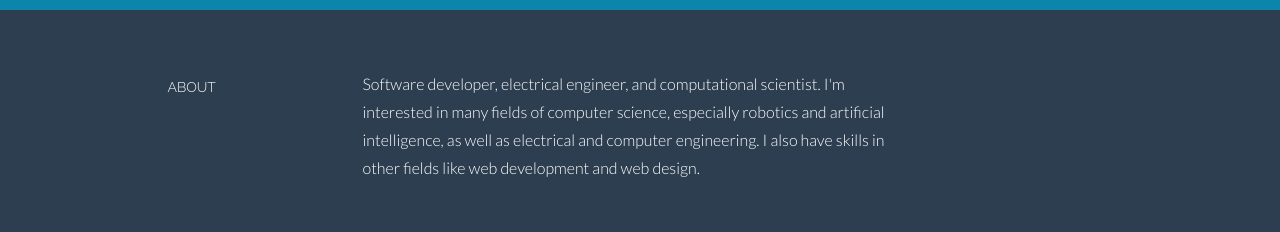
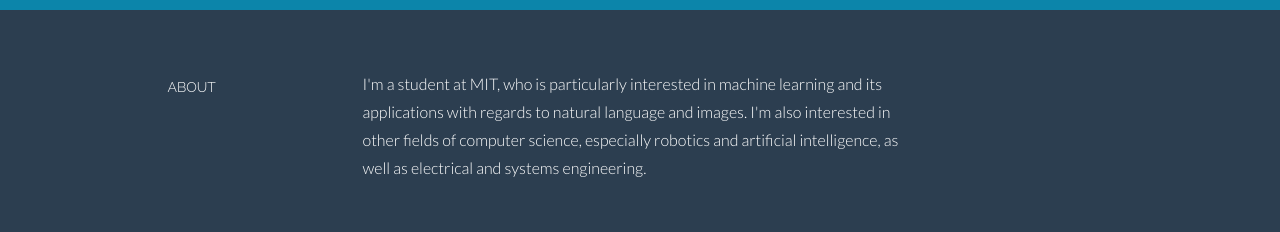
Before and after one commit to clhuang/clhuang.github.io, a plain HTML site: page data/index.html in a window 1280 px wide. Shown: the part 370-602 px from the top of the page. Drawn offline with nearby package versions, Linux system fonts and the light colour scheme; files that its build step writes are made by us from their sources; files whose address does not match are found by name; a web font is replaced by a local one.

Commit message:
update desc

```diff
--- a/data/index.html
+++ b/data/index.html
@@ -85,7 +85,7 @@
                 <h5>ABOUT</h5>
             </div>
             <div class="col-lg-6">
-                <p>Software developer, electrical engineer, and computational scientist. I'm interested in many fields of computer science, especially robotics and artificial intelligence, as well as electrical and computer engineering. I also have skills in other fields like web development and web design.</p>
+                <p>I'm a student at MIT, who is particularly interested in machine learning and its applications with regards to natural language and images. I'm also interested in other fields of computer science, especially robotics and artificial intelligence, as well as electrical and systems engineering.</p>
             </div>
             <div class="col-lg-3">
                 <!--<p class="sm"><a href="#"><i class="icon-file"></i></a>DOWNLOAD PDF</p>-->
```
